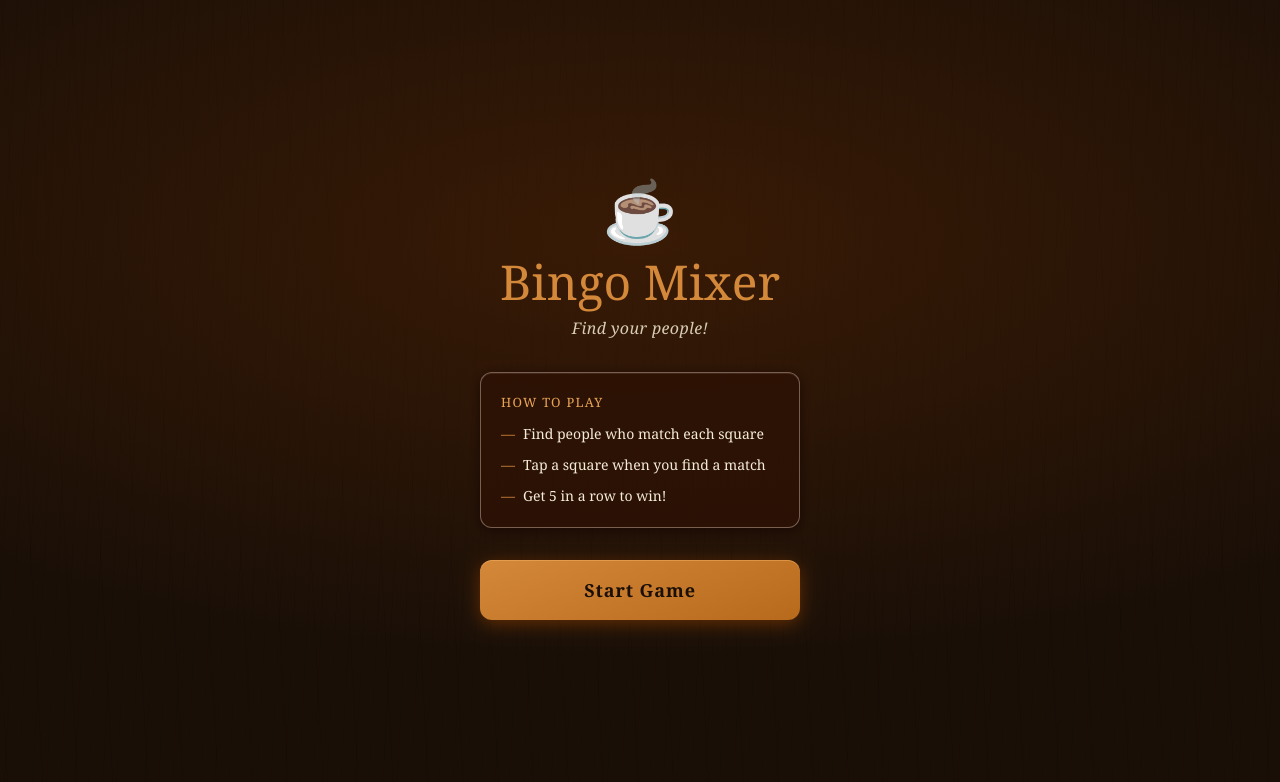
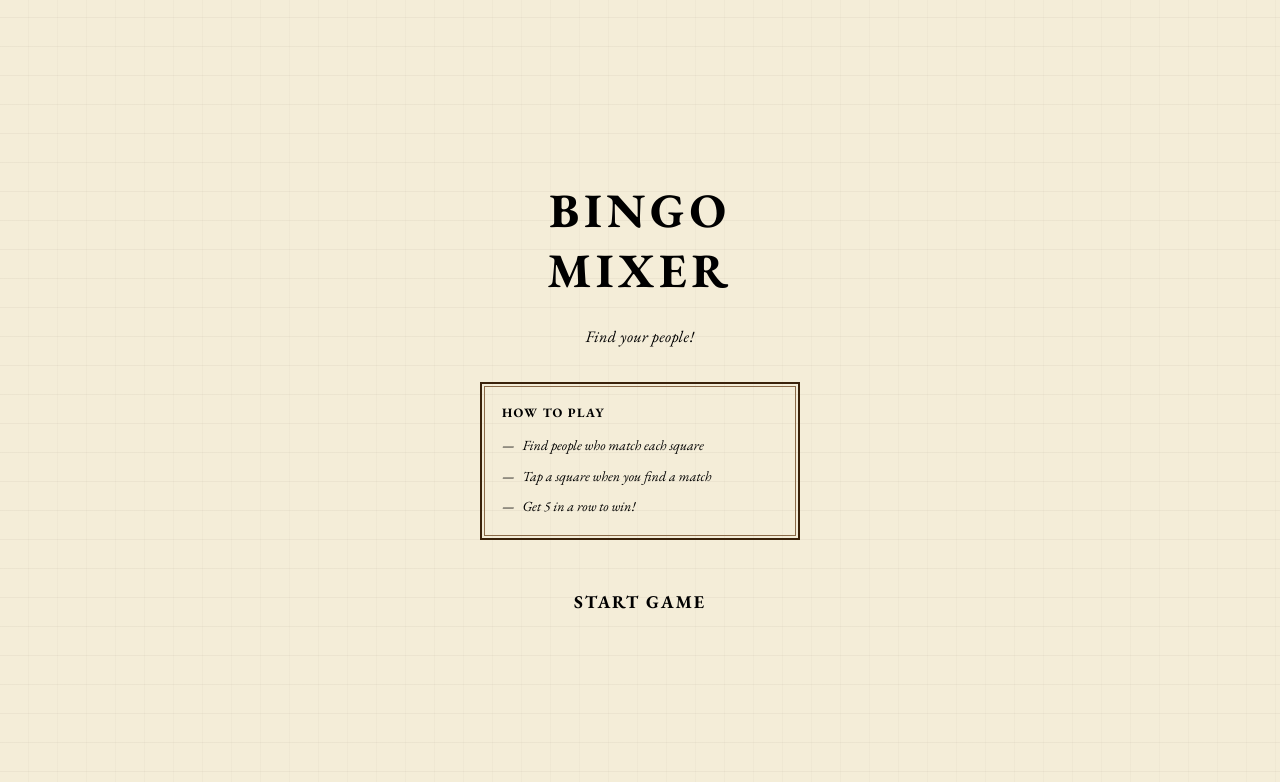
Before and after one commit to thomasreynes/my-agent, a React (Vite) app: page / in a window 1280 px wide. Shown: the top 782 px of the page. Built offline with nearby package versions, Linux system fonts and the light colour scheme.

Commit message:
feat: Vintage Printed Menu (Letterpress) redesign for Bingo Mixer
Agent-Logs-Url: https://github.com/thomasreynes/my-agent/sessions/24c398a3-680a-4c45-abfc-a582f8c5e8ff

Co-authored-by: thomasreynes <230738259+thomasreynes@users.noreply.github.com>

```diff
--- a/index.html
+++ b/index.html
@@ -4,8 +4,11 @@
 <meta charset="UTF-8" />
     <link rel="icon" type="image/svg+xml" href="/vite.svg" />
     <meta name="viewport" content="width=device-width, initial-scale=1.0, maximum-scale=1.0, user-scalable=no" />
-    <meta name="theme-color" content="#2563eb" />
+    <meta name="theme-color" content="#F4EDD8" />
     <meta name="description" content="Bingo Mixer - Find people who match the questions!" />
+    <link rel="preconnect" href="https://fonts.googleapis.com" />
+    <link rel="preconnect" href="https://fonts.gstatic.com" crossorigin />
+    <link href="https://fonts.googleapis.com/css2?family=EB+Garamond:ital,wght@0,400;0,700;1,400;1,700&display=swap" rel="stylesheet" />
     <title>Bingo Mixer</title>
   </head>
   <body>
--- a/src/components/BingoSquare.tsx
+++ b/src/components/BingoSquare.tsx
@@ -13,30 +13,34 @@ function squareStyle(
 ): React.CSSProperties {
   if (isFreeSpace) {
     return {
-      background: 'linear-gradient(145deg, #3D2010 0%, #2C1A0E 100%)',
-      border: '1px solid #D4883A',
-      color: '#F5C97A',
+      background: 'var(--color-surface)',
+      border: '2px solid var(--color-accent)',
+      color: 'var(--color-text-primary)',
       cursor: 'default',
+      borderRadius: 0,
     };
   }
   if (isMarked && isWinning) {
     return {
-      background: 'linear-gradient(145deg, #7A4A0A 0%, #5C3008 100%)',
-      border: '2px solid #F5C97A',
-      color: '#F5ECD7',
+      background: 'var(--color-win-bg)',
+      border: '2px solid var(--color-accent)',
+      color: 'var(--color-text-primary)',
+      borderRadius: 0,
     };
   }
   if (isMarked) {
     return {
-      background: 'linear-gradient(145deg, #5C3D1A 0%, #3D2510 100%)',
-      border: '1px solid #A0632A',
-      color: '#EFE0BE',
+      background: 'var(--color-marked-bg)',
+      border: '2px solid var(--color-dark-brown)',
+      color: 'var(--color-text-primary)',
+      borderRadius: 0,
     };
   }
   return {
-    background: 'linear-gradient(145deg, #EFE0BE 0%, #E5D4A8 100%)',
-    border: '1px solid #C8A870',
-    color: '#2C1A0E',
+    background: 'var(--color-ivory)',
+    border: '2px solid var(--color-text-muted)',
+    color: 'var(--color-text-primary)',
+    borderRadius: 0,
   };
 }
 
@@ -48,8 +52,8 @@ export function BingoSquare({ square, isWinning, onClick }: BingoSquareProps) {
       onClick={onClick}
       disabled={square.isFreeSpace}
       className={[
-        'relative flex items-center justify-center p-1 text-center rounded',
-        'transition-all duration-150 select-none min-h-[60px] text-[0.65rem] leading-tight',
+        'relative flex items-center justify-center p-1 text-center',
+        'transition-all duration-150 select-none min-h-[60px] leading-tight',
         'active:scale-95',
         isWinning ? 'winning-glow' : '',
         !square.isMarked && !square.isFreeSpace ? 'hover:brightness-95' : '',
@@ -57,21 +61,26 @@ export function BingoSquare({ square, isWinning, onClick }: BingoSquareProps) {
       style={{
         ...style,
         fontFamily: 'var(--font-body)',
-        boxShadow: isWinning
-          ? undefined
-          : 'inset 0 1px 0 oklch(0.95 0.04 70 / 0.3), 0 1px 3px oklch(0.08 0.04 40 / 0.5)',
+        fontSize: '0.6rem',
       }}
       aria-pressed={square.isMarked}
       aria-label={square.isFreeSpace ? 'Free space' : square.text}
     >
-      <span className="break-words hyphens-auto">{square.text}</span>
+      {square.isFreeSpace ? (
+        <span className="flex flex-col items-center gap-0.5">
+          <span className="font-bold uppercase tracking-widest" style={{ fontSize: '0.65rem' }}>FREE</span>
+          <span className="italic" style={{ fontSize: '0.55rem', color: 'var(--color-text-secondary)' }}>— space —</span>
+        </span>
+      ) : (
+        <span className="break-words hyphens-auto">{square.text}</span>
+      )}
       {square.isMarked && !square.isFreeSpace && (
         <span
-          className="stamp-check absolute top-0.5 right-0.5 text-amber-glow"
-          style={{ fontSize: '0.6rem', lineHeight: 1 }}
+          className="stamp-check absolute top-0.5 right-0.5"
+          style={{ fontSize: '0.6rem', lineHeight: 1, color: 'var(--color-accent)' }}
           aria-hidden="true"
         >
-          ✓
+          ✦
         </span>
       )}
     </button>
--- a/src/components/StartScreen.tsx
+++ b/src/components/StartScreen.tsx
@@ -6,47 +6,52 @@ export function StartScreen({ onStart }: StartScreenProps) {
   return (
     <div className="flex flex-col items-center justify-center min-h-full p-6">
       <div className="text-center max-w-xs w-full">
-        {/* Coffee cup icon */}
-        <div className="text-6xl mb-3 select-none" aria-hidden="true">☕</div>
+        {/* Double-rule header */}
+        <div
+          className="mb-4"
+          style={{ borderTop: '3px double var(--color-dark-brown)', paddingTop: '0.75rem' }}
+        >
+          <h1
+            className="text-5xl leading-tight uppercase font-bold tracking-widest"
+            style={{ fontFamily: 'var(--font-display)', color: 'var(--color-text-primary)' }}
+          >
+            Bingo Mixer
+          </h1>
+        </div>
+        <div style={{ borderTop: '3px double var(--color-dark-brown)', marginBottom: '1.5rem' }} aria-hidden="true" />
 
-        <h1
-          className="text-5xl text-amber mb-1 leading-tight"
-          style={{ fontFamily: 'var(--font-display)' }}
-        >
-          Bingo Mixer
-        </h1>
         <p
-          className="text-chalk text-base italic mb-8 tracking-wide"
-          style={{ fontFamily: 'var(--font-body)' }}
+          className="text-base italic mb-8 tracking-wide"
+          style={{ fontFamily: 'var(--font-body)', color: 'var(--color-text-secondary)', lineHeight: 1.6 }}
         >
           Find your people!
         </p>
 
-        {/* Chalkboard instructions panel */}
+        {/* Instructions panel with nested double-frame */}
         <div
-          className="chalk-border rounded-xl p-5 mb-8 text-left"
-          style={{ background: 'oklch(0.22 0.05 45 / 0.85)' }}
+          className="nested-frame p-5 mb-8 text-left"
+          style={{ background: 'var(--color-surface)' }}
         >
           <h2
-            className="text-amber-light text-sm uppercase tracking-widest mb-3"
-            style={{ fontFamily: 'var(--font-display)', fontSize: '0.8rem' }}
+            className="text-sm uppercase tracking-widest mb-3 font-bold"
+            style={{ fontFamily: 'var(--font-display)', color: 'var(--color-accent)', fontSize: '0.8rem' }}
           >
             How to play
           </h2>
           <ul
-            className="text-cream text-sm space-y-2 leading-relaxed"
-            style={{ fontFamily: 'var(--font-body)' }}
+            className="text-sm space-y-2 italic"
+            style={{ fontFamily: 'var(--font-body)', color: 'var(--color-text-primary)', lineHeight: 1.6 }}
           >
             <li className="flex gap-2">
-              <span className="text-amber shrink-0">—</span>
+              <span style={{ color: 'var(--color-accent)' }} className="shrink-0">—</span>
               Find people who match each square
             </li>
             <li className="flex gap-2">
-              <span className="text-amber shrink-0">—</span>
+              <span style={{ color: 'var(--color-accent)' }} className="shrink-0">—</span>
               Tap a square when you find a match
             </li>
             <li className="flex gap-2">
-              <span className="text-amber shrink-0">—</span>
+              <span style={{ color: 'var(--color-accent)' }} className="shrink-0">—</span>
               Get 5 in a row to win!
             </li>
           </ul>
@@ -54,13 +59,14 @@ export function StartScreen({ onStart }: StartScreenProps) {
 
         <button
           onClick={onStart}
-          className="w-full font-semibold py-4 px-8 rounded-xl text-lg transition-all duration-150 active:scale-95"
+          className="w-full font-bold py-4 px-8 text-lg uppercase tracking-widest transition-all duration-150 active:scale-95"
           style={{
             fontFamily: 'var(--font-display)',
-            background: 'linear-gradient(160deg, #D4883A 0%, #B86A1C 100%)',
-            color: '#1A0F07',
-            boxShadow: '0 4px 18px oklch(0.55 0.15 50 / 0.45), inset 0 1px 0 oklch(0.85 0.12 70 / 0.4)',
-            letterSpacing: '0.05em',
+            background: 'var(--color-accent)',
+            color: 'var(--color-ivory)',
+            border: '2px solid var(--color-dark-brown)',
+            borderRadius: 0,
+            letterSpacing: '0.1em',
           }}
         >
           Start Game
--- a/src/index.css
+++ b/src/index.css
@@ -1,25 +1,20 @@
 @import 'tailwindcss';
-@import url('https://fonts.googleapis.com/css2?family=Rye&family=Lora:ital,wght@0,400;0,600;1,400&display=swap');
 
 @theme {
-  --color-espresso:      #1A0F07;
-  --color-roast:         #2C1A0E;
-  --color-mahogany:      #3D2010;
-  --color-panel:         #4A2A14;
-  --color-amber:         #D4883A;
-  --color-amber-light:   #E8A456;
-  --color-amber-glow:    #F5C97A;
-  --color-cream:         #F5ECD7;
-  --color-parchment:     #EFE0BE;
-  --color-chalk:         #D8CCB4;
-  --color-marked:        #5C3D1A;
-  --color-marked-border: #A0632A;
-  --color-sage:          #7A9E7E;
-  --color-sage-light:    #A8C5AC;
-  --color-win:           #C8860A;
-  --color-win-border:    #F5C97A;
-  --font-display:        'Rye', serif;
-  --font-body:           'Lora', Georgia, serif;
+  --color-ink:            #1C1208;
+  --color-dark-brown:     #3A220A;
+  --color-accent:         #8B3A1A;
+  --color-accent-light:   #B05530;
+  --color-accent-glow:    #C87040;
+  --color-ivory:          #F4EDD8;
+  --color-surface:        #EDE3C8;
+  --color-marked-bg:      #D4C4A0;
+  --color-win-bg:         #C8A060;
+  --color-text-primary:   #1C1208;
+  --color-text-secondary: #5A3A18;
+  --color-text-muted:     #8A6A48;
+  --font-display:         'EB Garamond', Georgia, serif;
+  --font-body:            'EB Garamond', Georgia, serif;
 }
 
 html,
@@ -32,46 +27,23 @@ body {
   margin: 0;
   font-family: var(--font-body);
   -webkit-tap-highlight-color: transparent;
-  background-color: #1A0F07;
-  /* Layered wood-grain effect */
+  background-color: #F4EDD8;
   background-image:
-    radial-gradient(ellipse 120% 80% at 50% 30%, oklch(0.32 0.08 50 / 0.55) 0%, transparent 65%),
-    repeating-linear-gradient(
-      93deg,
-      transparent 0px,
-      transparent 3px,
-      oklch(0.14 0.04 40 / 0.18) 3px,
-      oklch(0.14 0.04 40 / 0.18) 4px,
-      transparent 4px,
-      transparent 14px
-    ),
-    repeating-linear-gradient(
-      87deg,
-      transparent 0px,
-      transparent 8px,
-      oklch(0.10 0.03 40 / 0.12) 8px,
-      oklch(0.10 0.03 40 / 0.12) 9px,
-      transparent 9px,
-      transparent 35px
-    );
+    repeating-linear-gradient(0deg, transparent, transparent 28px, oklch(0.55 0.03 60 / 0.07) 28px, oklch(0.55 0.03 60 / 0.07) 29px),
+    repeating-linear-gradient(90deg, transparent, transparent 28px, oklch(0.55 0.03 60 / 0.04) 28px, oklch(0.55 0.03 60 / 0.04) 29px);
 }
 
-/* Chalk-border utility for panels */
-.chalk-border {
-  border: 1px solid oklch(0.82 0.04 60 / 0.45);
-  box-shadow: inset 0 1px 0 oklch(0.82 0.04 60 / 0.12), 0 2px 12px oklch(0.10 0.05 40 / 0.6);
+/* Nested double-frame effect for panels */
+.nested-frame {
+  border: 2px solid #3A220A;
+  outline: 1px solid #8A6A48;
+  outline-offset: -5px;
 }
 
-/* Parchment square base — keeps text crisp */
-.parchment {
-  background-image:
-    radial-gradient(ellipse 80% 80% at 50% 35%, oklch(0.95 0.04 80 / 0.35) 0%, transparent 70%);
-}
-
-/* Winning amber pulse */
+/* Winning terracotta pulse */
 @keyframes amber-pulse {
-  0%, 100% { box-shadow: 0 0 6px 2px oklch(0.72 0.15 60 / 0.5); }
-  50%       { box-shadow: 0 0 14px 5px oklch(0.72 0.15 60 / 0.85); }
+  0%, 100% { box-shadow: 0 0 6px 2px oklch(0.50 0.12 35 / 0.5); }
+  50%       { box-shadow: 0 0 14px 5px oklch(0.50 0.12 35 / 0.85); }
 }
 .winning-glow {
   animation: amber-pulse 1.6s ease-in-out infinite;
```
Also changed, not shown: src/components/BingoModal.tsx (+15 -14 lines), src/components/GameScreen.tsx (+21 -19 lines).
